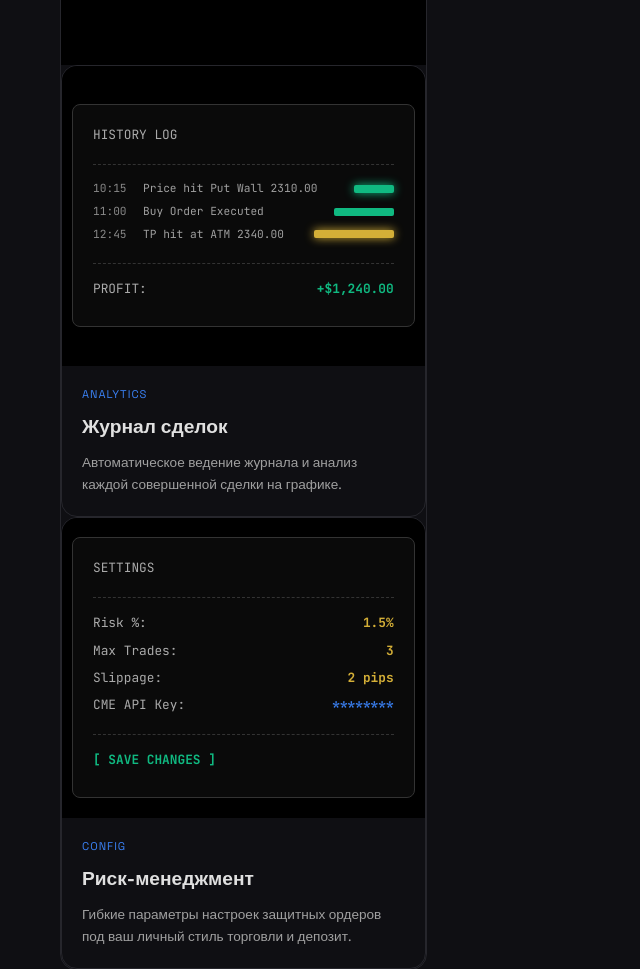
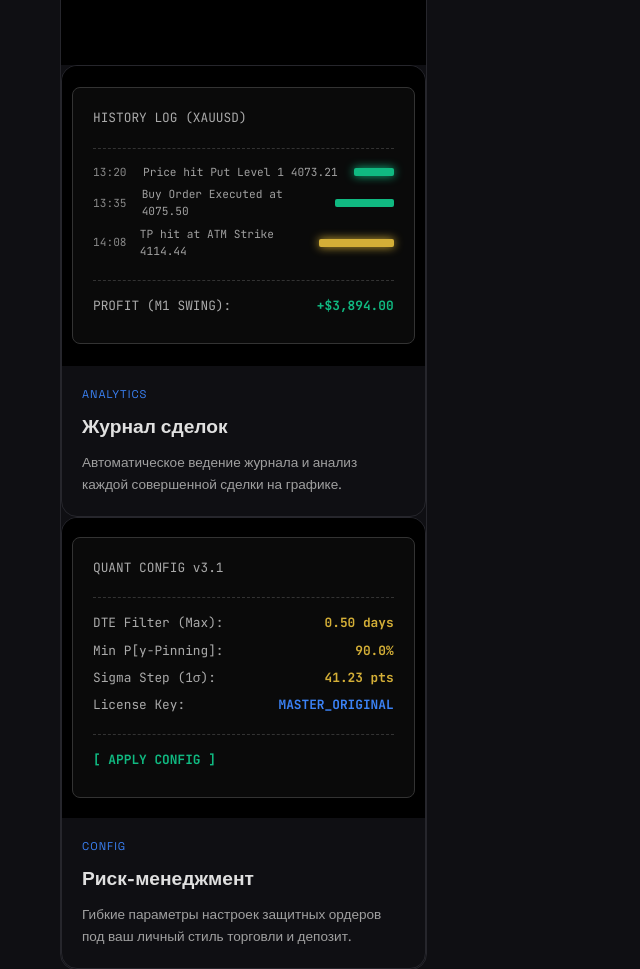
Before and after one commit to Askhat707/gvp-goldquant, a plain HTML site: page index.html in a window 1280 px wide. Shown: the part 3802-4771 px from the top of the page, without its empty margins (0-640 px from the left). Drawn offline with Linux system fonts and the light colour scheme.

Commit message:
Update index.html

```diff
--- a/index.html
+++ b/index.html
@@ -1664,25 +1664,25 @@
             <!-- <img src="screen2.png" alt="Журнал сделок" class="screenshot-img" /> -->
 
             <div class="sp__terminal">
-              <div class="sp__line"><span>HISTORY LOG</span></div>
+              <div class="sp__line"><span>HISTORY LOG (XAUUSD)</span></div>
               <div class="sp__line--sep"></div>
               <div class="sp__hrow">
-                <span class="sp__hlabel">10:15</span>
-                <span class="sp__hprice">Price hit Put Wall 2310.00</span>
+                <span class="sp__hlabel">13:20</span>
+                <span class="sp__hprice">Price hit Put Level 1 4073.21</span>
                 <div class="sp__hbar sp__hbar--c sp__hbar--glow" style="width: 40px;"></div>
               </div>
               <div class="sp__hrow">
-                <span class="sp__hlabel">11:00</span>
-                <span class="sp__hprice">Buy Order Executed</span>
+                <span class="sp__hlabel">13:35</span>
+                <span class="sp__hprice">Buy Order Executed at 4075.50</span>
                 <div class="sp__hbar sp__hbar--c" style="width: 60px;"></div>
               </div>
               <div class="sp__hrow">
-                <span class="sp__hlabel">12:45</span>
-                <span class="sp__hprice">TP hit at ATM 2340.00</span>
+                <span class="sp__hlabel">14:08</span>
+                <span class="sp__hprice">TP hit at ATM Strike 4114.44</span>
                 <div class="sp__hbar sp__hbar--p sp__hbar--glow-r" style="width: 80px;"></div>
               </div>
               <div class="sp__line--sep"></div>
-              <div class="sp__line"><span>PROFIT:</span> <span class="sp--green">+$1,240.00</span></div>
+              <div class="sp__line"><span>PROFIT (M1 SWING):</span> <span class="sp--green">+$3,894.00</span></div>
             </div>
           </div>
           <div class="screenshot-card__info">
@@ -1699,15 +1699,15 @@
             <!-- <img src="screen3.png" alt="Настройки риск-менеджмента" class="screenshot-img" /> -->
 
             <div class="sp__terminal">
-              <div class="sp__line"><span>SETTINGS</span></div>
+              <div class="sp__line"><span>QUANT CONFIG v3.1</span></div>
               <div class="sp__line--sep"></div>
-              <div class="sp__line"><span>Risk %:</span> <span class="sp--gold">1.5%</span></div>
-              <div class="sp__line"><span>Max Trades:</span> <span class="sp--gold">3</span></div>
-              <div class="sp__line"><span>Slippage:</span> <span class="sp--gold">2 pips</span></div>
-              <div class="sp__line"><span>CME API Key:</span> <span class="sp--blue">********</span></div>
+              <div class="sp__line"><span>DTE Filter (Max):</span> <span class="sp--gold">0.50 days</span></div>
+              <div class="sp__line"><span>Min P[y-Pinning]:</span> <span class="sp--gold">90.0%</span></div>
+              <div class="sp__line"><span>Sigma Step (1σ):</span> <span class="sp--gold">41.23 pts</span></div>
+              <div class="sp__line"><span>License Key:</span> <span class="sp--blue">MASTER_ORIGINAL</span></div>
               <div class="sp__line--sep"></div>
               <div class="sp__line" style="text-align: center;">
-                <span class="sp--green" style="cursor: pointer;">[ SAVE CHANGES ]</span>
+                <span class="sp--green" style="cursor: pointer; font-weight: bold;">[ APPLY CONFIG ]</span>
               </div>
             </div>
           </div>
```
